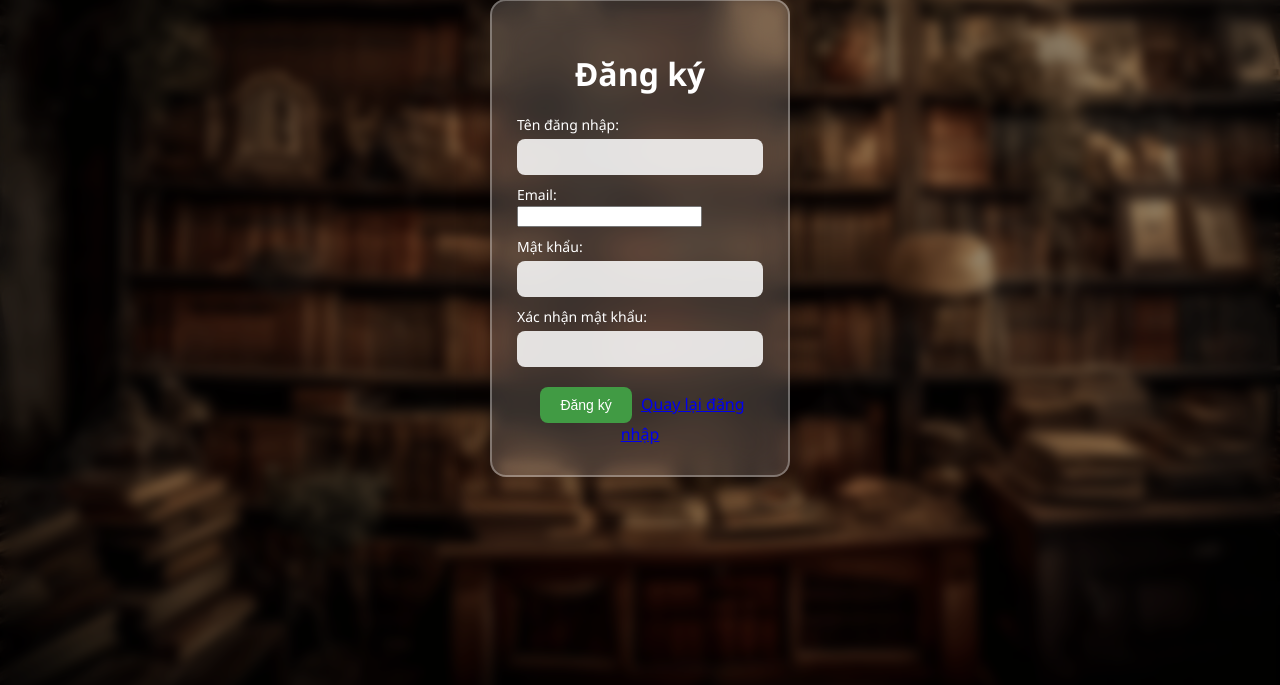
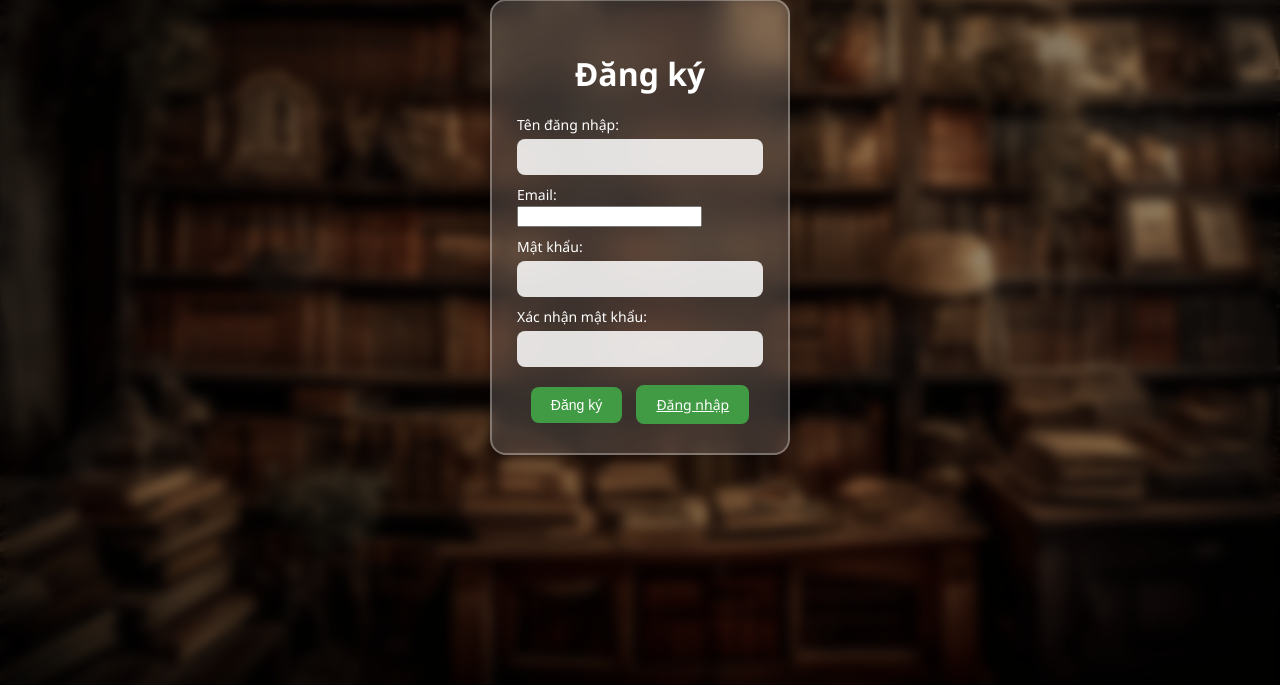
Before and after one commit to uselessonee/Web_sach, a PHP site: page /Pages/Register.php in a window 1280 px wide. Shown: the part 101-786 px from the top of the page. Run offline with PHP 8.4, Linux system fonts and the light colour scheme.

Commit message:
forgot commint :b

```diff
--- a/Admin/Book_admin.php
+++ b/Admin/Book_admin.php
@@ -104,8 +104,6 @@ try {
     // Xử lý lỗi kết nối cơ sở dữ liệu
     $message = 'Lỗi kết nối cơ sở dữ liệu: ' . $e->getMessage();
     $messageType = 'error';
-    // Đây là nơi bạn nên ghi log lỗi chi tiết hơn và hiển thị một thông báo thân thiện với người dùng.
-    // Lỗi nghiêm trọng: Đây là một lỗi nghiêm trọng, ứng dụng không thể tiếp tục nếu không kết nối được DB.
 }
 
 ?>
@@ -220,7 +218,7 @@ try {
 
         <div>
             <h2>Thêm Sách Mới</h2>
-            <form action="admin_books.php" method="POST" >
+            <form action="Book_admin.php" method="POST" >
                 <div>
                     <label for="title" >Tiêu đề <span>*</span></label>
                     <input type="text" id="title" name="title" required class="form-input" placeholder="Ví dụ: Đắc nhân tâm">
--- a/Admin/User_admin.php
+++ b/Admin/User_admin.php
@@ -57,6 +57,7 @@ try {
             $hashedPassword = password_hash($password, PASSWORD_DEFAULT);
 
             // Chuẩn bị và thực thi câu lệnh SQL INSERT
+            echo "Thêm người dùng mới: $name, $email"; // Debugging line
             $insertSQL = "
                 INSERT INTO users (name, email, password)
                 VALUES (:name, :email, :password)
@@ -214,7 +215,7 @@ try {
 
         <div>
             <h2 >Thêm người dùng mới</h2>
-            <form action="admin_users.php" method="POST">
+            <form action="User_admin.php" method="POST">
                 <div>
                     <label for="name">Tên <span>*</span></label>
                     <input type="text" id="name" name="name" required class="form-input" placeholder="Ví dụ: Rick ashley">
--- a/Pages/Register.php
+++ b/Pages/Register.php
@@ -87,7 +87,7 @@ if ($_SERVER['REQUEST_METHOD'] === 'POST' && isset($_POST['sbmDKy'])) {
 
             <div class="buttons">
                 <input type="submit" name="sbmDKy" value="Đăng ký" />
-                <a href="../index.php" class="button-link">Quay lại đăng nhập</a>
+                <a href="../index.php" class="button-link">Đăng nhập</a>
             </div>
         </form>
     </div>
--- a/css/Login.css
+++ b/css/Login.css
@@ -102,3 +102,23 @@
         background-color: #419b44;
 
     }
+
+    .buttons a {
+        padding: 10px 20px;
+        margin: 0 5px;
+        border: none;
+        border-radius: 8px;
+        font-size: 14px;
+        cursor: pointer;
+        transition: background-color 0.3s ease;
+    }
+
+    .buttons a {
+        background-color: #419b44;
+        color: white;
+    }
+
+    .buttons a:hover {
+        background-color: #3b863f;
+        color: white;
+    }
```
Also changed, not shown: Elements/header.php (renamed from Elements/header.html, +7 -1 lines), DB/Database.db.
